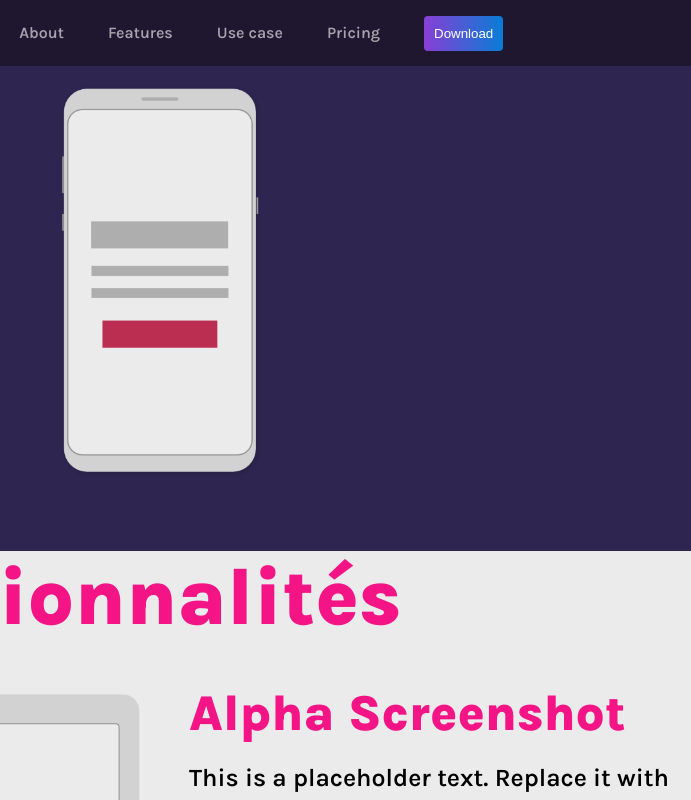
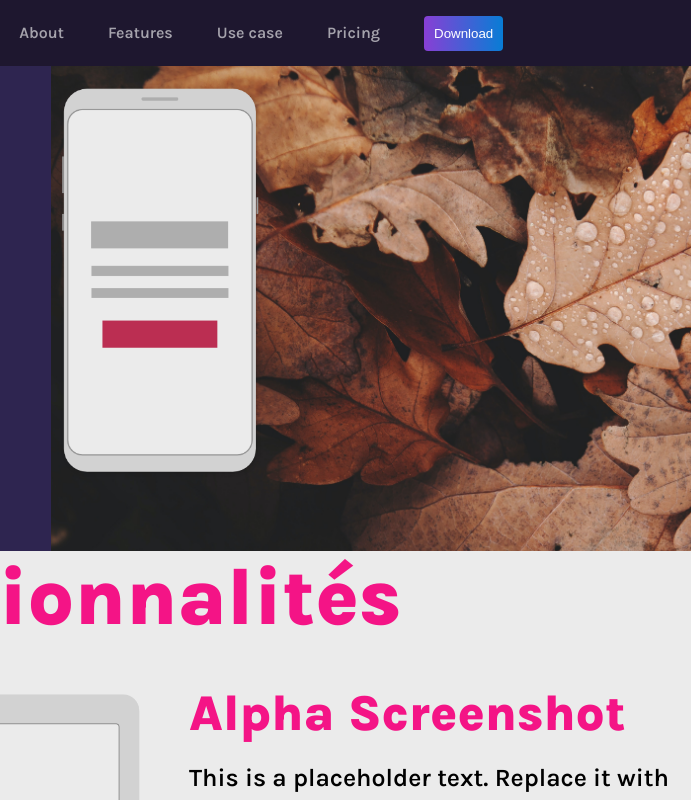
Before and after one commit to MaJoReGo/TallerBleuxMJ, a plain HTML site: page index.html in a window 1280 px wide. Shown: the top 800 px of the page, 589-1280 px from the left. Drawn offline with Linux system fonts and the light colour scheme; the site is published under a folder, as on GitHub Pages, so addresses that start at the root find nothing.

Commit message:
Actualización ruta imágenes

```diff
--- a/css/inicio.css
+++ b/css/inicio.css
@@ -82,7 +82,7 @@ body{
 }
 
 .logoPrincipal {
-    background-image: url("/imagenes/hojasFondo.jpg");
+    background-image: url("../imagenes/hojasFondo.jpg");
     width: 100%;
     background-size: 961px;
     background-repeat: no-repeat;
```
